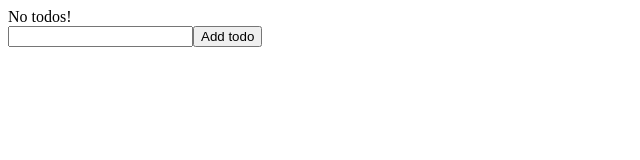
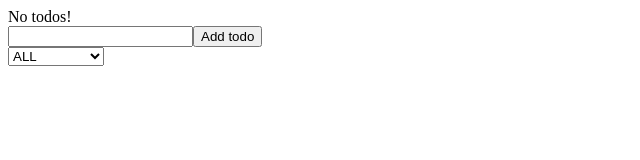
Before and after one commit to tjallen/recoil-playground, a React (Create React App) app: page / in a window 1280 px wide. Shown: the top 160 px of the page, without its empty margins (0-640 px from the left). Built offline with nearby package versions, Linux system fonts and the light colour scheme.

Commit message:
Add filter component

```diff
--- a/src/AddTodo.js
+++ b/src/AddTodo.js
@@ -11,7 +11,7 @@ export const AddTodo = () => {
       {
         id: Math.random(),
         value,
-        complete: false,
+        isComplete: false,
       },
     ]);
     setValue("");
--- a/src/TodoItem.js
+++ b/src/TodoItem.js
@@ -5,7 +5,7 @@ import { todoListState } from "./TodoList";
 export const TodoItem = ({ item }) => {
   const [todoList, setTodoList] = useRecoilState(todoListState);
 
-  const { id, value, complete } = item;
+  const { id, value, isComplete } = item;
   const index = todoList.findIndex((listItem) => listItem === item);
 
   const editItem = (e) => {
@@ -25,7 +25,7 @@ export const TodoItem = ({ item }) => {
   const toggleComplete = () => {
     const updatedList = replaceAtIndex(todoList, index, {
       ...item,
-      complete: !item.complete,
+      isComplete: !item.isComplete,
     });
     setTodoList(updatedList);
   };
@@ -34,7 +34,7 @@ export const TodoItem = ({ item }) => {
     <li>
       <span key={id}>{value}</span>
       <input type="text" value={value} onChange={editItem} />
-      <input type="checkbox" value={complete} onChange={toggleComplete} />
+      <input type="checkbox" value={isComplete} onChange={toggleComplete} />
       <button onClick={deleteItem}>X</button>
     </li>
   );
--- a/src/TodoList.js
+++ b/src/TodoList.js
@@ -2,6 +2,7 @@ import React from "react";
 import { atom, selector, useRecoilState } from "recoil";
 import { AddTodo } from "./AddTodo";
 import { TodoItem } from "./TodoItem";
+import { TodoListFilters } from "./TodoListFilters";
 
 const todoListState = atom({
   key: "todoListState",
@@ -10,7 +11,7 @@ const todoListState = atom({
 
 const TODO_LIST_FILTER_KEYS = {
   ALL: "ALL",
-  COMPLETED: "COMPLETED",
+  COMPLETE: "COMPLETE",
   ACTIVE: "ACTIVE",
 };
 
@@ -26,10 +27,10 @@ const todoListFilteredState = selector({
     const list = get(todoListState);
 
     switch (filter) {
-      case TODO_LIST_FILTER_KEYS.COMPLETED:
-        return list.filter((item) => item.completed === true);
+      case TODO_LIST_FILTER_KEYS.COMPLETE:
+        return list.filter((item) => item.isComplete === true);
       case TODO_LIST_FILTER_KEYS.ACTIVE:
-        return list.filter((item) => item.completed === false);
+        return list.filter((item) => item.isComplete === false);
       default:
         return list;
     }
@@ -51,8 +52,9 @@ const TodoList = () => {
     <div>
       {conditionalList}
       <AddTodo />
+      <TodoListFilters />
     </div>
   );
 };
 
-export { TodoList, todoListState };
+export { TodoList, todoListState, todoListFilterState, TODO_LIST_FILTER_KEYS };
--- /dev/null
+++ b/src/TodoListFilters.js
@@ -0,0 +1,23 @@
+import React from "react";
+import { useRecoilState } from "recoil";
+import { todoListFilterState, TODO_LIST_FILTER_KEYS } from "./TodoList";
+
+export const TodoListFilters = () => {
+  const [filter, setFilter] = useRecoilState(todoListFilterState);
+
+  const updateFilter = ({ target: { value } }) => {
+    setFilter(value);
+  };
+
+  const filterKeys = Object.keys(TODO_LIST_FILTER_KEYS);
+
+  return (
+    <select value={filter} onChange={updateFilter}>
+      {filterKeys.map((filterKey) => (
+        <option value={filterKey} key={filterKey}>
+          {filterKey}
+        </option>
+      ))}
+    </select>
+  );
+};
```
